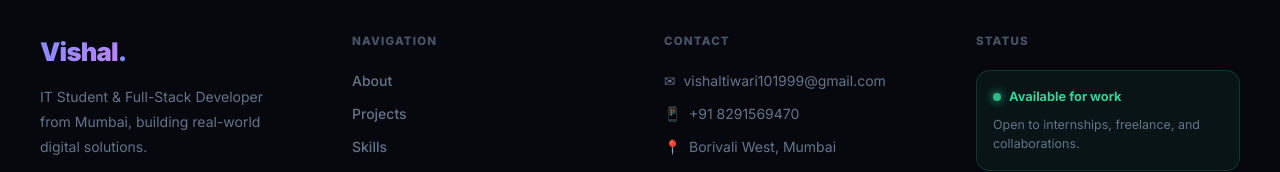
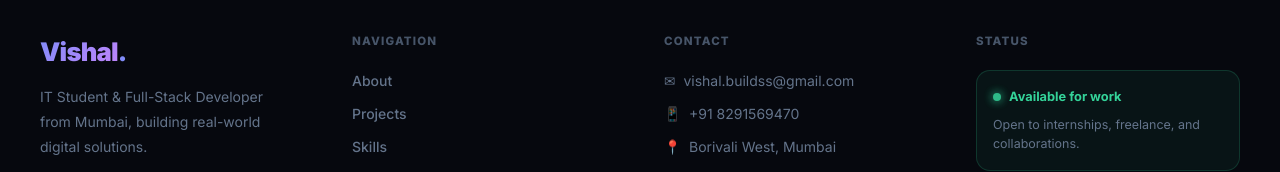
Before and after one commit to vishal8291/My-Portfolio, a Next.js app: page / in a window 1280 px wide. Shown: the part 5774-5946 px from the top of the page. Built offline with nearby package versions, Linux system fonts and the light colour scheme.

Commit message:
update contact email to vishal.buildss@gmail.com
Co-Authored-By: Claude Sonnet 4.6 <noreply@anthropic.com>

```diff
--- a/src/app/components/Footer.jsx
+++ b/src/app/components/Footer.jsx
@@ -21,7 +21,7 @@ export default function Footer() {
   ]
 
   const contactItems = [
-    { icon: '✉', text: 'vishaltiwari101999@gmail.com', href: 'mailto:vishaltiwari101999@gmail.com' },
+    { icon: '✉', text: 'vishal.buildss@gmail.com', href: 'mailto:vishal.buildss@gmail.com' },
     { icon: '📱', text: '+91 8291569470',              href: 'tel:+918291569470' },
     { icon: '📍', text: 'Borivali West, Mumbai',       href: null },
   ]
--- a/src/app/contact/page.js
+++ b/src/app/contact/page.js
@@ -45,8 +45,8 @@ export default function ContactPage() {
 
   const contactInfo = [
     {
-      label: 'Email', value: 'vishaltiwari101999@gmail.com',
-      href: 'mailto:vishaltiwari101999@gmail.com', color: '#818cf8',
+      label: 'Email', value: 'vishal.buildss@gmail.com',
+      href: 'mailto:vishal.buildss@gmail.com', color: '#818cf8',
       icon: <svg width="18" height="18" viewBox="0 0 24 24" fill="none" stroke="currentColor" strokeWidth="2" strokeLinecap="round"><rect x="2" y="4" width="20" height="16" rx="2"/><path d="m22 7-8.97 5.7a1.94 1.94 0 0 1-2.06 0L2 7"/></svg>,
     },
     {
--- a/src/app/page.js
+++ b/src/app/page.js
@@ -313,7 +313,7 @@ function Hero() {
               { icon: <GithubIcon size={17} />,   href: 'https://github.com/vishal8291',                        label: 'GitHub' },
               { icon: <LinkedinIcon size={17} />, href: 'https://www.linkedin.com/in/vishal-tiwari-158a5216b', label: 'LinkedIn' },
               { icon: <TwitterIcon size={17} />,  href: 'https://x.com/vishalT200',                             label: 'Twitter' },
-              { icon: <EmailIcon size={17} />,    href: 'mailto:vishaltiwari101999@gmail.com',                  label: 'Email' },
+              { icon: <EmailIcon size={17} />,    href: 'mailto:vishal.buildss@gmail.com',                     label: 'Email' },
             ].map(({ icon, href, label }) => (
               <a key={label} href={href} target="_blank" rel="noopener noreferrer" title={label} className="social-link">
                 {icon}
```
